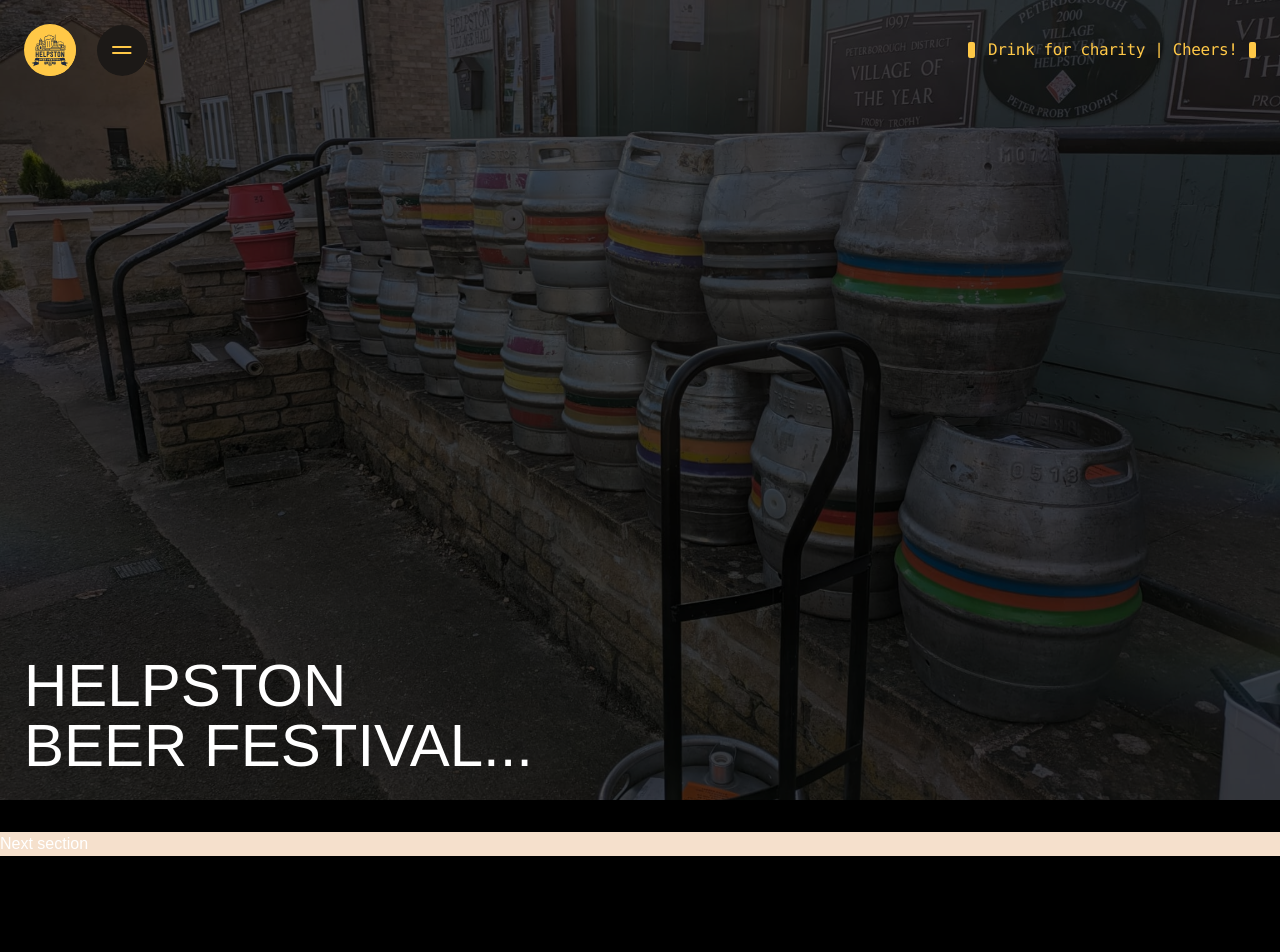
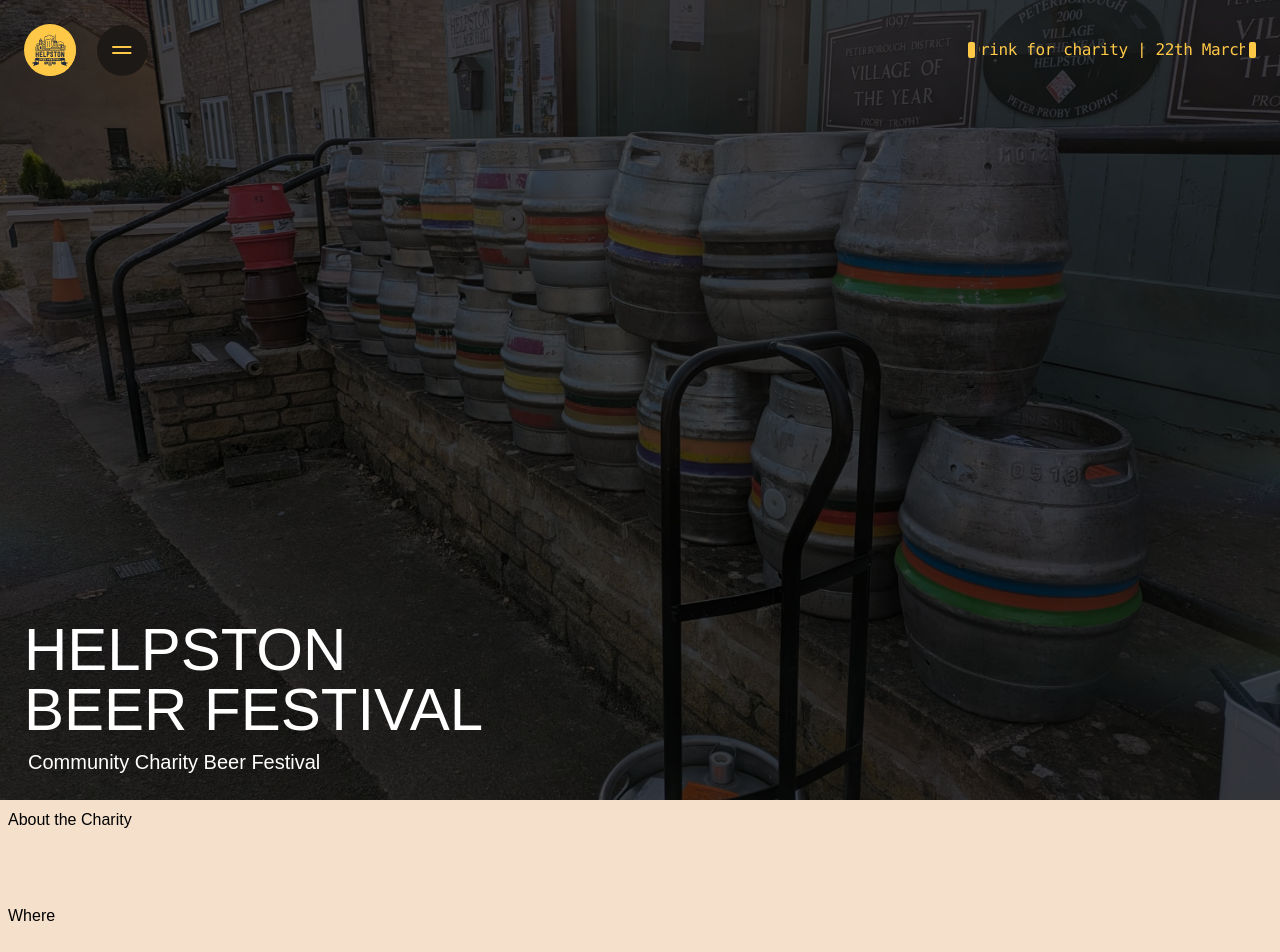
Before and after one commit to adam-cain/helpston-beer-fest, a Next.js app: page / in a window 1280 px wide. Shown: the top 952 px of the page. Before the commit the page ends 856 px from the top, so only its background shows below. Built offline with nearby package versions, Linux system fonts and the light colour scheme; a web font is replaced by a local one.

Commit message:
chore:content

```diff
--- a/src/app/page.tsx
+++ b/src/app/page.tsx
@@ -59,8 +59,8 @@ export default function Home() {
   }, [currentIndex, isAnimating]);
 
   return (
-    <div className="grid grid-rows-[20px_1fr_20px] items-center justify-items-center min-h-screen gap-16">
-      <main className="size-full flex flex-col gap-8 items-center">
+    <div className="items-center justify-items-center min-h-screen">
+      <main className="size-full flex flex-col items-center">
         <div className="relative w-full overflow-hidden min-h-[100svh]">
           {images.map((src, index) => {
             // Is this the top (current) image?
@@ -107,14 +107,37 @@ export default function Home() {
               />
             );
           })}
-          <div className="absolute top-0 w-full h-full bg-black opacity-70 z-30"/>
-          <div className="absolute bottom-0 flex items-start justify-start text-6xl font-normal z-30 m-6">
-            HELPSTON <br/>BEER FESTIVAL...
+          <div className="absolute top-0 w-full h-full bg-black opacity-70 z-30" />
+          <div className="absolute bottom-0 flex items-start justify-start z-30 m-6 flex-col gap-2">
+            <span className="text-6xl font-normal">
+              HELPSTON
+              <br />BEER FESTIVAL
+            </span>
+            <span className="text-xl font-extralight ml-1">
+              Community Charity Beer Festival
+            </span>
           </div>
         </div>
-        <div className=" bg-accent h-24 size-full">Next section</div>
+        <div className="odd:bg-highlight even:bg-accent [&>*]:text-black [&>*]:h-24 [&>*]:p-2 size-full">
+          <div>About the Charity</div>
+          <div>Where</div>
+          <div>Food and Drink</div>
+          <div>Sponsors</div>
+        </div>
+
       </main>
       <footer className="row-start-3 flex gap-6 flex-wrap items-center justify-center"></footer>
     </div>
   );
 }
+
+// * About the Charity - Little Miracles main beneficiary
+// * How to get there,
+// - Bus timetable: public/other/BusTimetables.pdf
+// - what 3 words: https://w3w.co/helpless.conforms.wealth
+// - google maps: https://maps.app.goo.gl/VynhgiMLfBig4Eyn8
+// * Food and Drink
+// - Pizza Van - http://www.amolapizza.uk/?fbclid=IwZXh0bgNhZW0CMTEAAR36dEvDZ8Cpia-HE4s4v5iK59sRl5QUAG75ohWIDtFMnMxJa7xj9kP3UJA_aem_teNgZzcbWX5xsvUbp-Y1RQ&sfnsn=scwspwa
+// - Beer selection
+// * Sponsors ~12
+//
--- a/src/components/NavBar.tsx
+++ b/src/components/NavBar.tsx
@@ -45,30 +45,30 @@ export default function NavBar() {
                                 <div className="flex w-full gap-2 overflow-hidden">
                                     <ul className="animate-marquee flex min-w-full shrink-0 items-baseline justify-around gap-2 text-current">
                                         <li className="text-14 font-mono leading-none tracking-tight">
-                                            Helpston Beer Festival | Drink for charity | Cheers! |
+                                            Helpston Beer Festival | Drink for charity | 22th March |
                                         </li>
                                         <li className="text-14 font-mono leading-none tracking-tight">
-                                            Helpston Beer Festival | Drink for charity | Cheers! |
+                                            Helpston Beer Festival | Drink for charity | 22th March |
                                         </li>
                                         <li className="text-14 font-mono leading-none tracking-tight">
-                                            Helpston Beer Festival | Drink for charity | Cheers! |
+                                            Helpston Beer Festival | Drink for charity | 22th March |
                                         </li>
                                         <li className="text-14 font-mono leading-none tracking-tight">
-                                            Helpston Beer Festival | Drink for charity | Cheers! |
+                                            Helpston Beer Festival | Drink for charity | 22th March |
                                         </li>
                                     </ul>
                                     <ul className="animate-marquee flex min-w-full shrink-0 items-baseline justify-around gap-2 text-current">
                                         <li className="text-14 font-mono leading-none tracking-tight">
-                                            Helpston Beer Festival | Drink for charity | Cheers! |
+                                            Helpston Beer Festival | Drink for charity | 22th March |
                                         </li>
                                         <li className="text-14 font-mono leading-none tracking-tight">
-                                            Helpston Beer Festival | Drink for charity | Cheers! |
+                                            Helpston Beer Festival | Drink for charity | 22th March |
                                         </li>
                                         <li className="text-14 font-mono leading-none tracking-tight">
-                                            Helpston Beer Festival | Drink for charity | Cheers! |
+                                            Helpston Beer Festival | Drink for charity | 22th March |
                                         </li>
                                         <li className="text-14 font-mono leading-none tracking-tight">
-                                            Helpston Beer Festival | Drink for charity | Cheers! |
+                                            Helpston Beer Festival | Drink for charity | 22th March |
                                         </li>
                                     </ul>
                                 </div>
```
Also changed, not shown: 1 other file (tests, documents, lock files or other folders).
